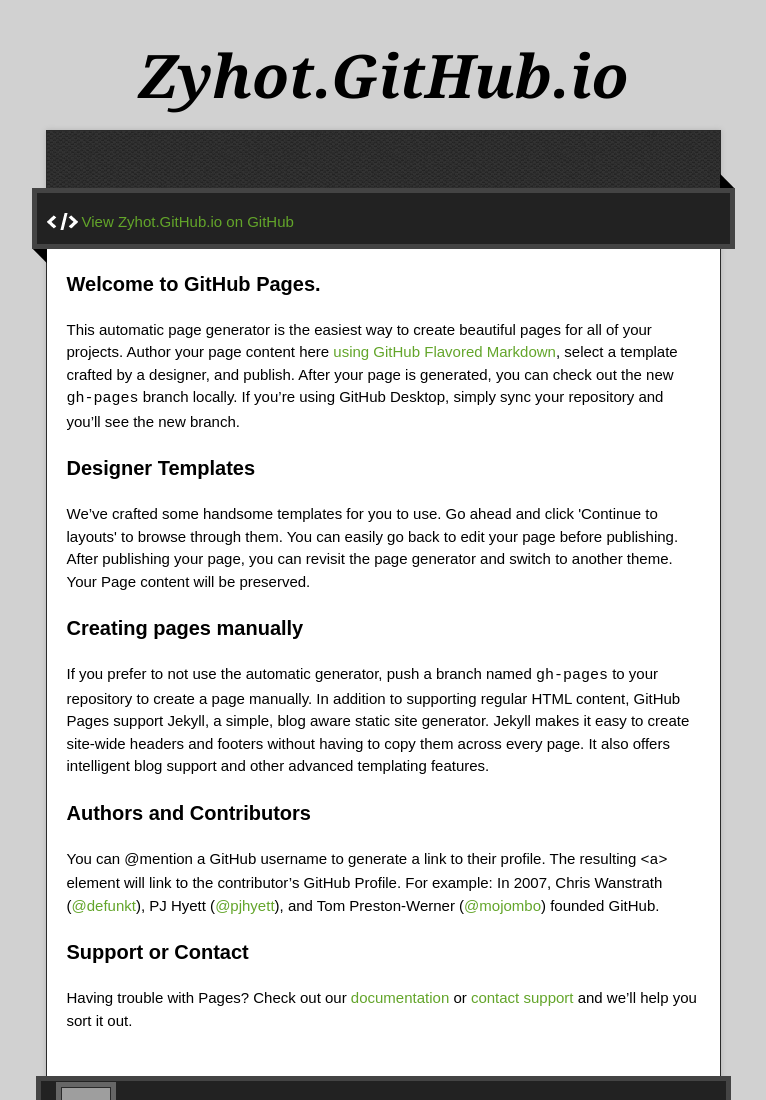
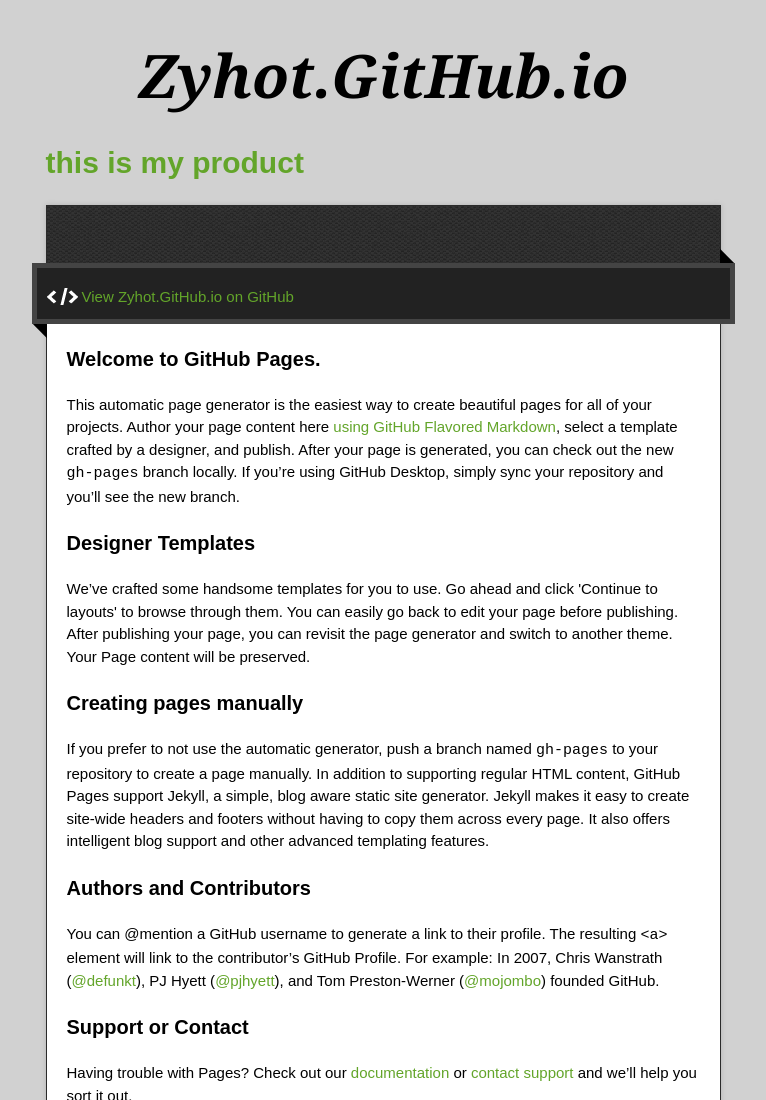
Before and after one commit to zyHot/zyHot.github.io, a plain HTML site: page index.html in a window 1280 px wide. Shown: the top 1100 px of the page, without its empty margins (257-1023 px from the left). Drawn offline with nearby package versions, Linux system fonts and the light colour scheme; grey boxes are pictures that could not be loaded.

Commit message:
修改主页

```diff
--- a/index.html
+++ b/index.html
@@ -15,7 +15,9 @@
   <meta name="description" content="">
 
   <meta name="viewport" content="width=device-width,initial-scale=1">
+  <style type="text/css">
 
+  </style>
 </head>
 
 <body>
@@ -23,6 +25,9 @@
   <div class="wrapper">
     <header>
       <h1 class="title">Zyhot.GitHub.io</h1>
+      <h1 class="product">
+        <a href="./product/zouxiu/index.html">this is my product</a>
+      </h1>
     </header>
     <div id="container">
       <p class="tagline"></p>
```
